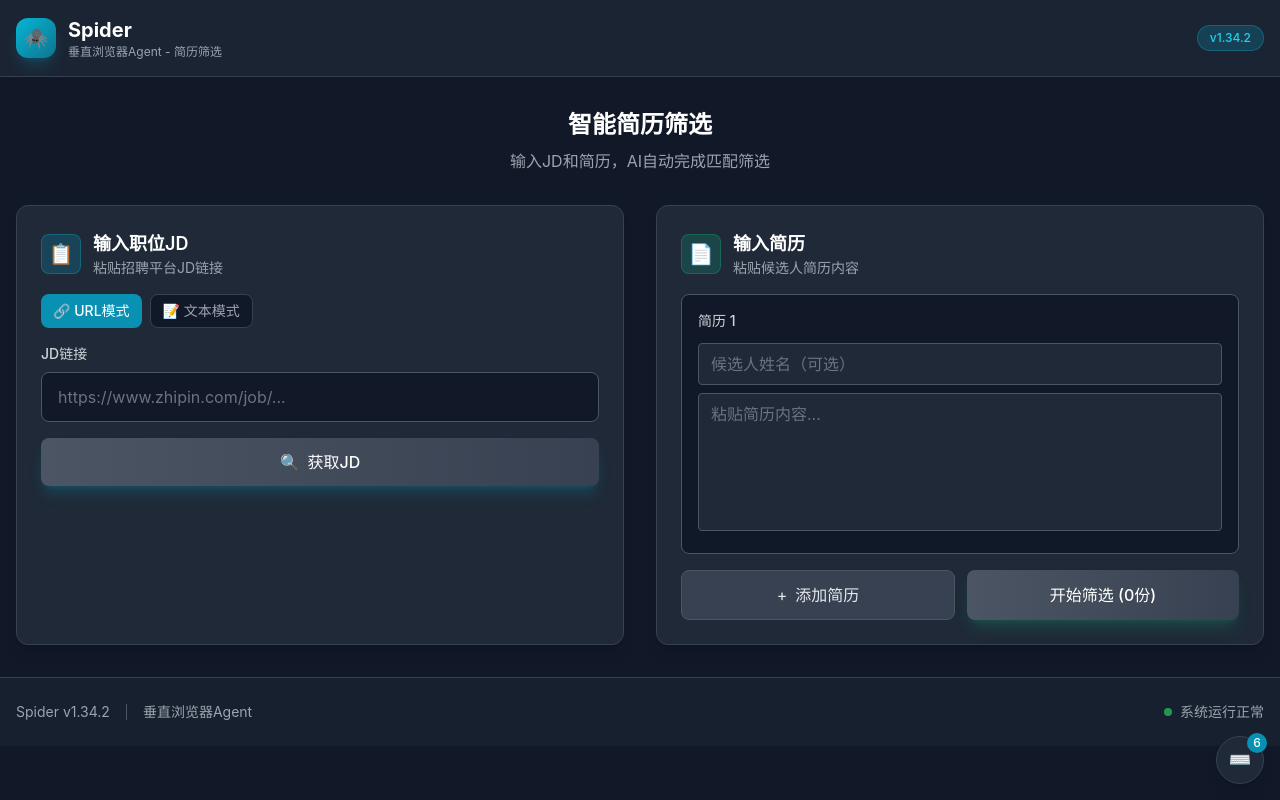
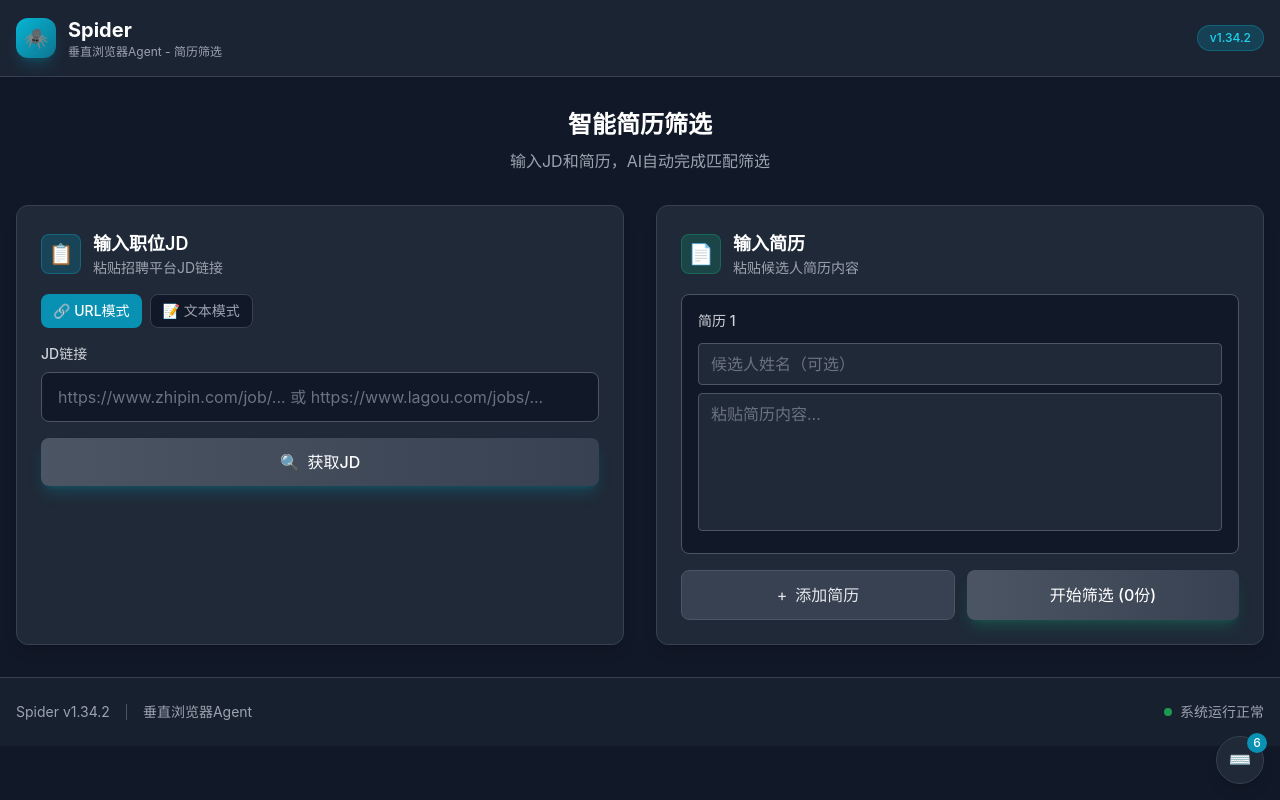
Before and after one commit to Xues-idiot/vertical-browser-agent, a Next.js app in the folder frontend/: page / in a window 1280 px wide. Built offline with nearby package versions, Linux system fonts and the light colour scheme.

Commit message:
feat(JDInput): 优化URL输入框占位符
添加更多招聘平台的示例URL提示

```diff
--- a/frontend/src/components/JDInput.tsx
+++ b/frontend/src/components/JDInput.tsx
@@ -151,7 +151,7 @@ export default function JDInput({ onSubmit, loading }: JDInputProps) {
               type="text"
               value={jdUrl}
               onChange={(e) => { setJdUrl(e.target.value); setError(null); }}
-              placeholder="https://www.zhipin.com/job/..."
+              placeholder="https://www.zhipin.com/job/... 或 https://www.lagou.com/jobs/..."
               className="w-full px-4 py-3 border border-gray-600 rounded-lg focus:ring-2 focus:ring-cyan-500 focus:border-cyan-500 outline-none transition bg-[#111827] text-white placeholder-gray-500"
               disabled={loading}
             />
```
